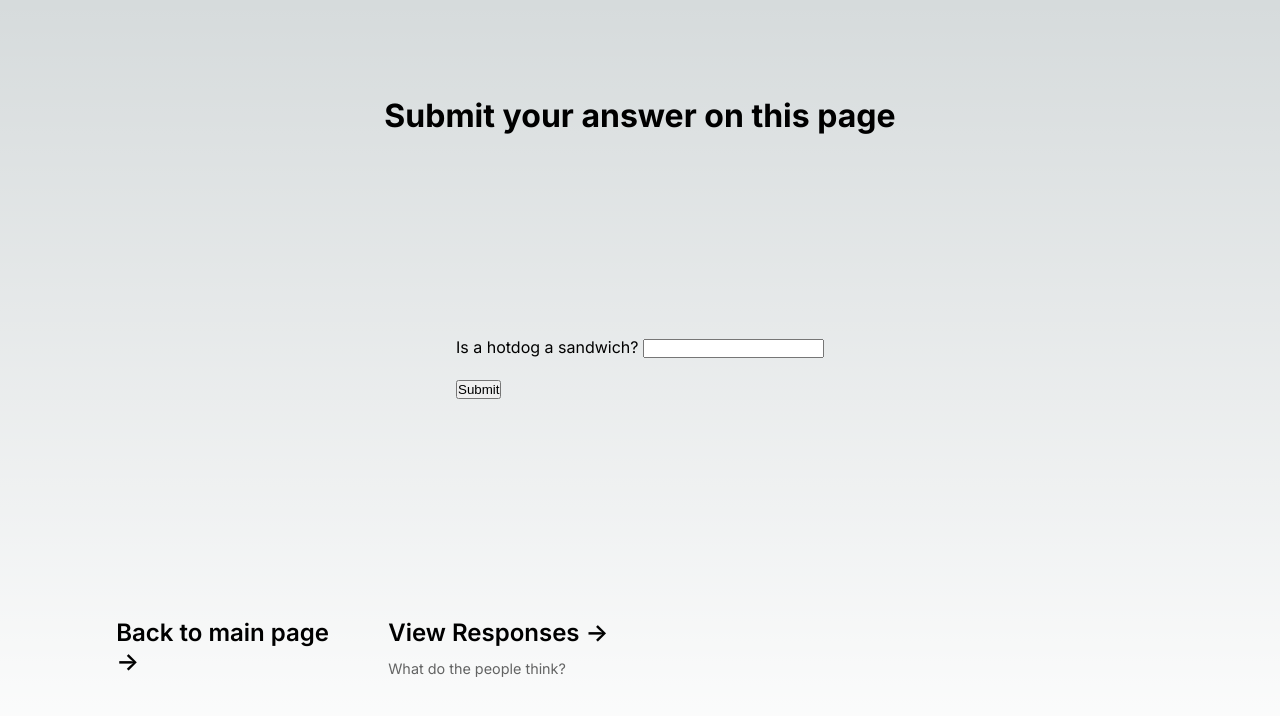
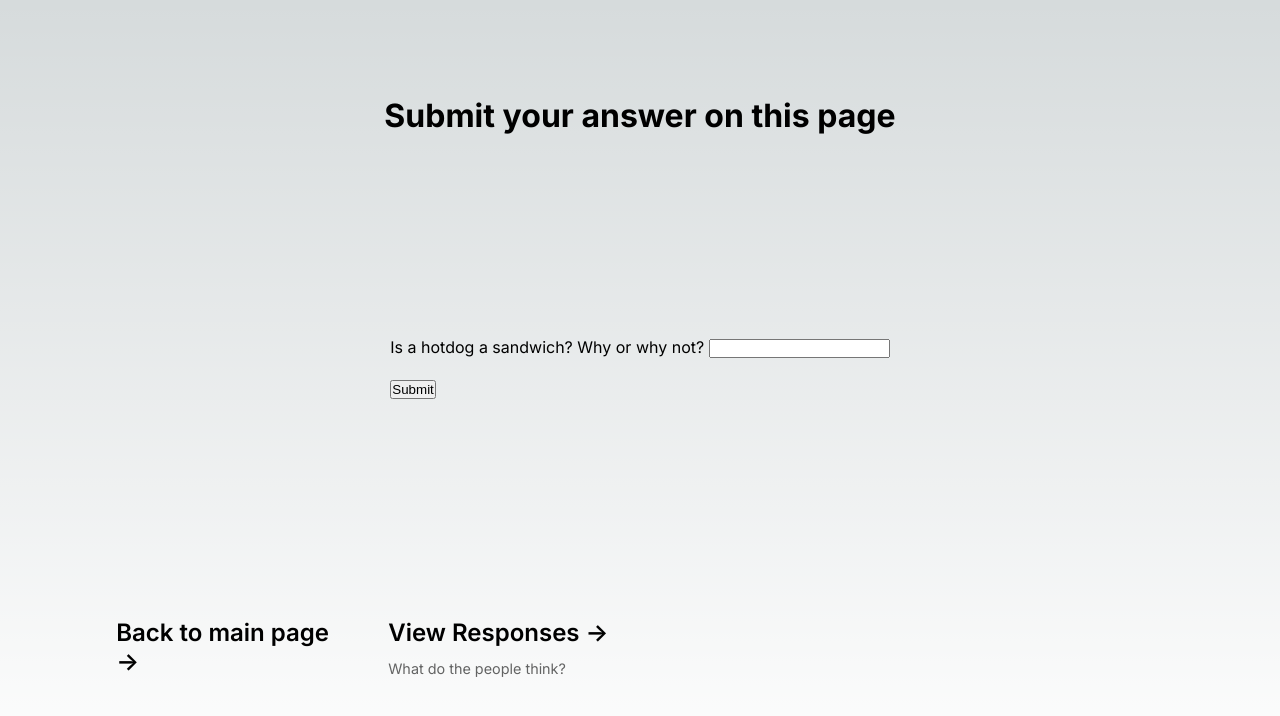
Before and after one commit to rhagan21/hotdog-fe, a Next.js app: page /form in a window 1280 px wide. Shown: the top 716 px of the page. Built offline with nearby package versions, Linux system fonts and the light colour scheme.

Commit message:
update question text

```diff
--- a/src/app/components/FormComponent.tsx
+++ b/src/app/components/FormComponent.tsx
@@ -58,7 +58,7 @@ const FormComponent = () => {
     return (
         <form >
             <div>
-                <label>Is a hotdog a sandwich? </label>
+                <label>Is a hotdog a sandwich? Why or why not? </label>
                 <input
                     type="text"
                     id="answer"
```
